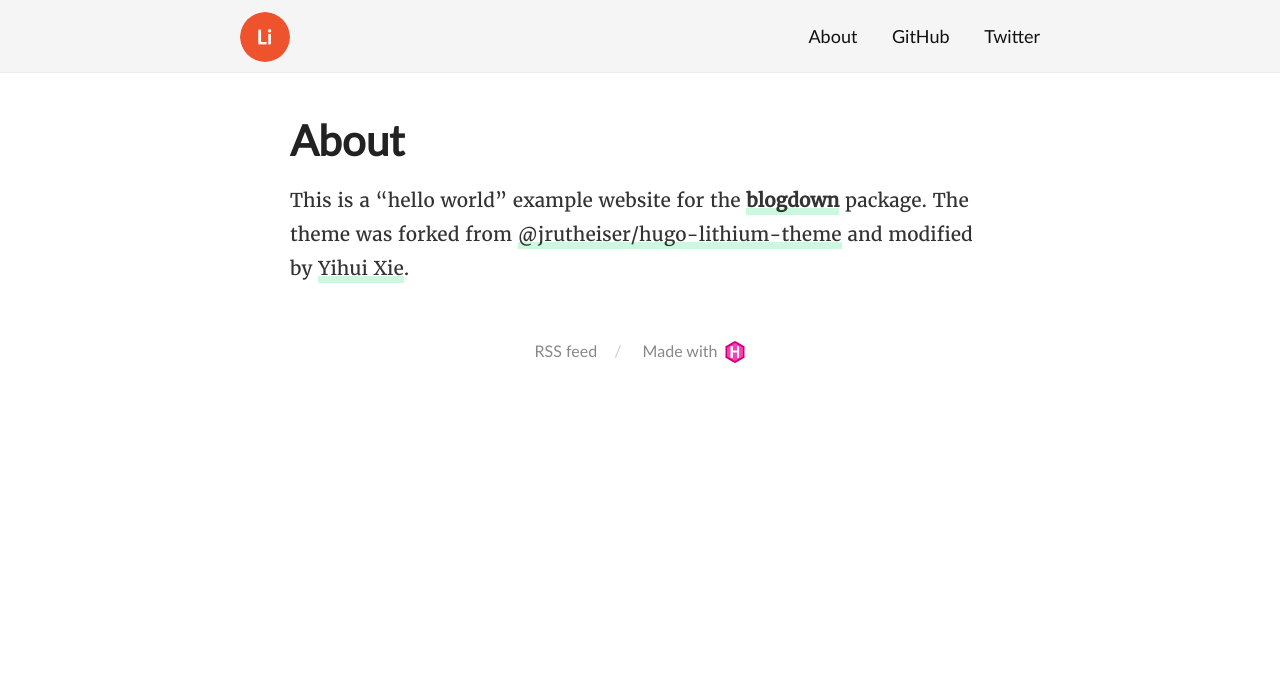
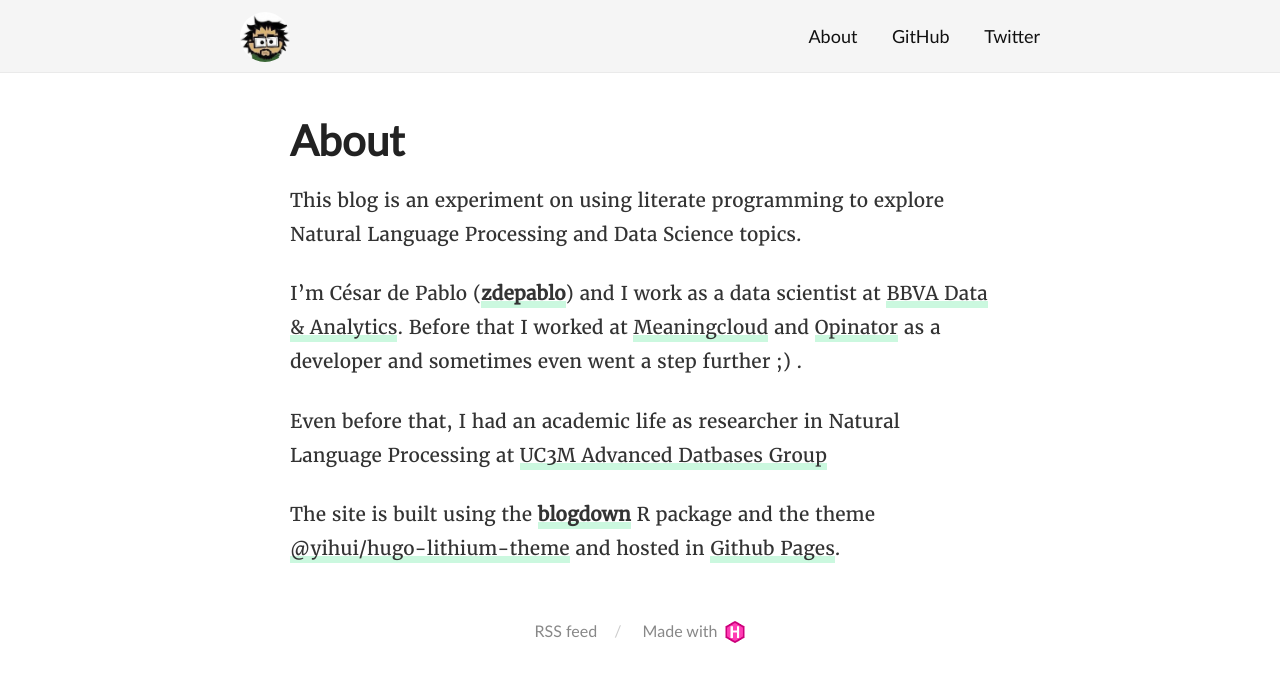
Before and after one commit to zdepablo/zdepablo.github.io, a plain HTML site: page about/index.html in a window 1280 px wide. Drawn offline with Linux system fonts and the light colour scheme.

Commit message:
About personalization

```diff
--- a/about/index.html
+++ b/about/index.html
@@ -30,10 +30,10 @@
       <header class="header">
         <nav class="nav">
   <a href="/" class="nav-logo">
-    <img src="/images/logo.png"
+    <img src="/images/zdepablo.png"
          width="50"
          height="50"
-         alt="Logo">
+         alt="Palabras &#43;, -">
   </a>
 
   <ul class="nav-links">
@@ -60,7 +60,13 @@
 
 
     <div class="article-content">
-      <p>This is a &ldquo;hello world&rdquo; example website for the <a href="https://github.com/rstudio/blogdown"><strong>blogdown</strong></a> package. The theme was forked from <a href="https://github.com/jrutheiser/hugo-lithium-theme">@jrutheiser/hugo-lithium-theme</a> and modified by <a href="https://github.com/yihui/hugo-lithium-theme">Yihui Xie</a>.</p>
+      <p>This blog is an experiment on using literate programming to explore Natural Language Processing and Data Science topics.</p>
+
+<p>I&rsquo;m César de Pablo (<a href="https://twitter.com/zdepablo"><strong>zdepablo</strong></a>) and I work as a data scientist at <a href="https://www.bbvadata.com/">BBVA Data &amp; Analytics</a>. Before that I worked at <a href="https://www.meaningcloud.com/">Meaningcloud</a> and <a href="https://www.opinator.com/">Opinator</a> as a developer and sometimes even went a step further ;) .</p>
+
+<p>Even before that, I had an academic life as researcher in Natural Language Processing at <a href="http://labda.inf.uc3m.es/">UC3M Advanced Datbases Group</a></p>
+
+<p>The site is built using the <a href="https://github.com/rstudio/blogdown"><strong>blogdown</strong></a> R package and the theme <a href="https://github.com/yihui/hugo-lithium-theme">@yihui/hugo-lithium-theme</a> and hosted in <a href="https://help.github.com/categories/github-pages-basics/">Github Pages</a>.</p>
 
     </div>
   </article>
```
Also changed, not shown: 2015/01/01/lorem-ipsum/index.html (+2 -2 lines), 2015/07/23/hello-r-markdown/index.html (+2 -2 lines), 2016/12/30/a-plain-markdown-post/index.html (+2 -2 lines), categories/index.html (+2 -2 lines), categories/r/index.html (+2 -2 lines), index.html (+2 -2 lines), index.xml (+12 -10 lines), post/index.html (+2 -2 lines), sitemap.xml (+5 -5 lines), tags/index.html (+2 -2 lines), tags/plot/index.html (+2 -2 lines), tags/r-markdown/index.html (+2 -2 lines), tags/regression/index.html (+2 -2 lines), images/zdepablo.png (added), 3 more files.
